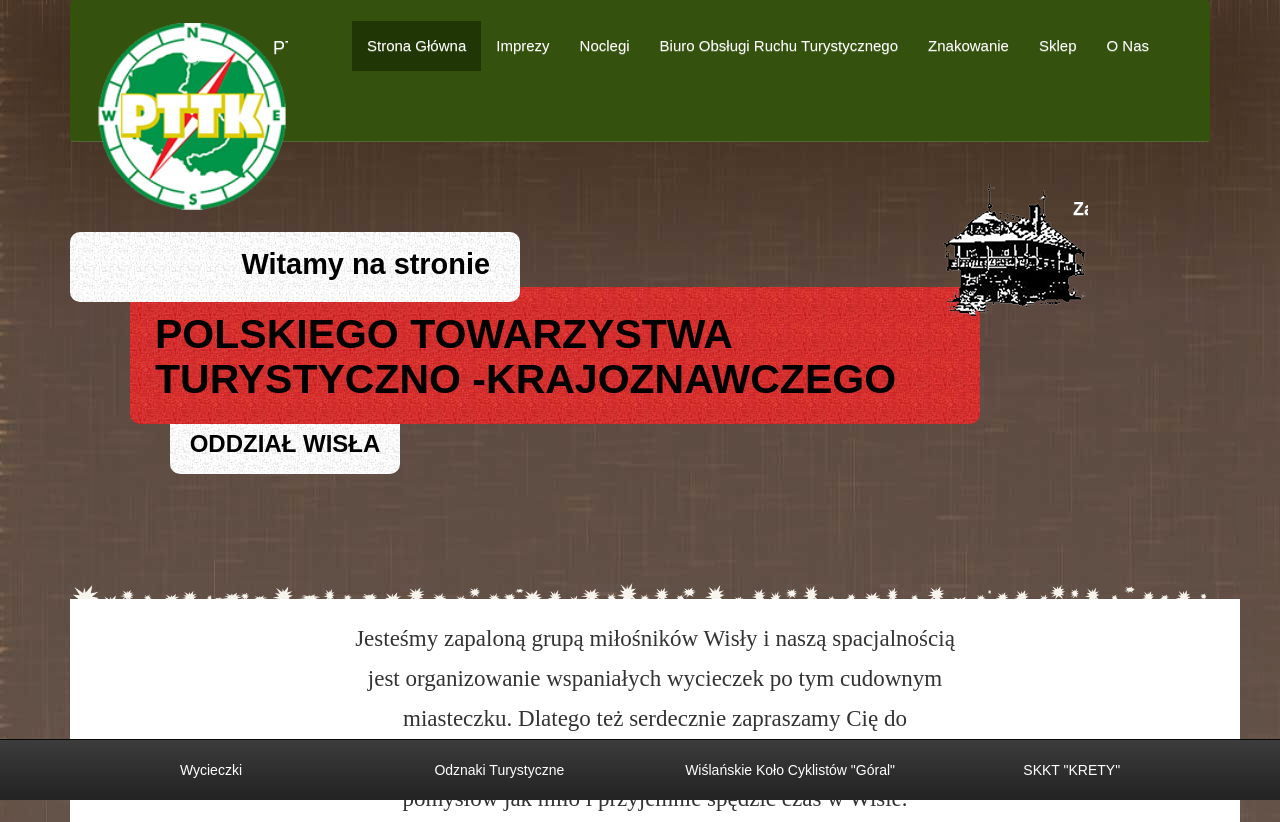
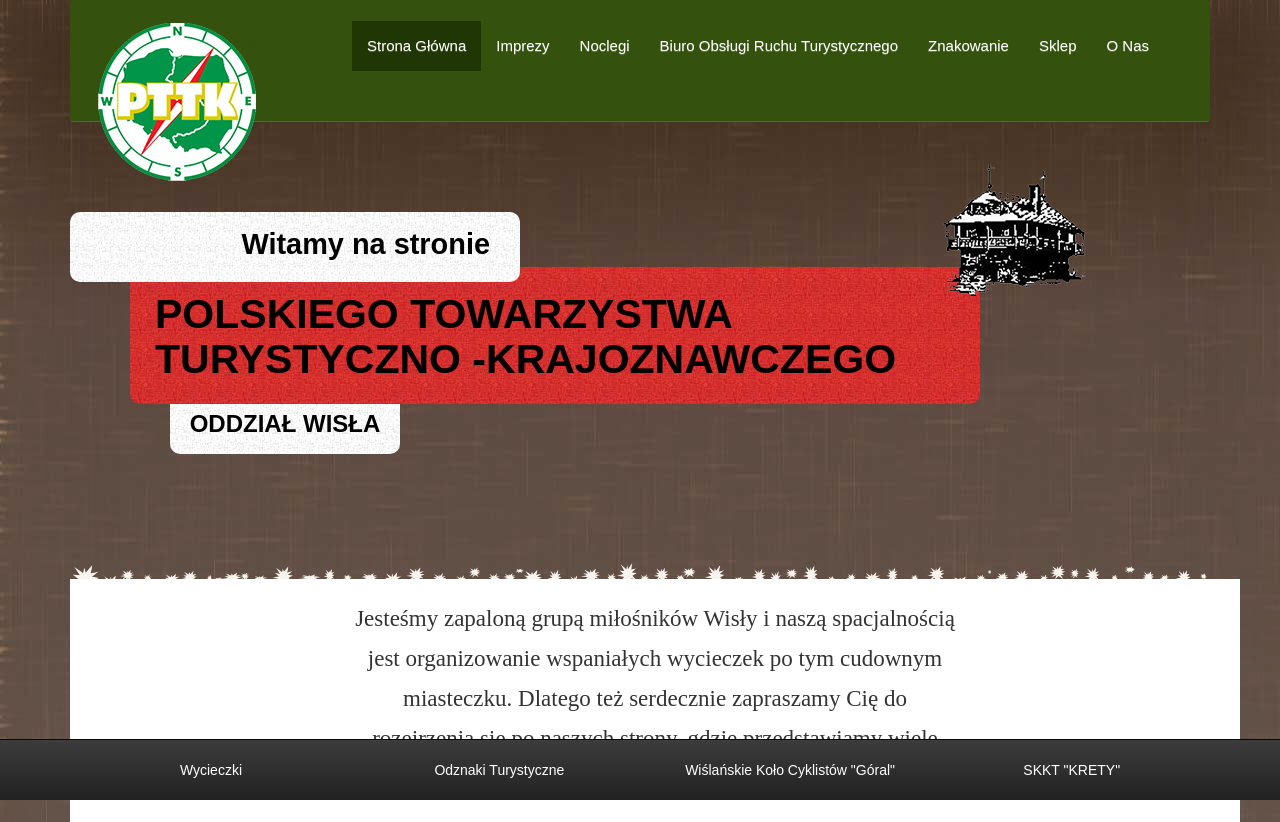
Before and after one commit to keloxius/pttk-wisla, a plain HTML site: page index.html in a window 1280 px wide. Shown: the top 822 px of the page. Drawn offline with nearby package versions, Linux system fonts and the light colour scheme; a web font is replaced by a local one.

Commit message:
Updated css for new images + vanish links text

```diff
--- a/css/pttk_styles.css
+++ b/css/pttk_styles.css
@@ -50,7 +50,7 @@
   z-index:          999;
 }
 .top_nav_menu {
-  padding:          20px 30px 70px 0;
+  padding:          20px 30px 50px 0;
 }
 
 /* Mainbox
@@ -114,13 +114,15 @@
 
 .main_logo {
   background: 	    url("../images/logo_pttk.png") no-repeat scroll 0 0 / 100% auto rgba(0, 0, 0, 0);
-  height: 			    325px;
-  width: 				    192px;
+  height: 			    158px;
+  width: 				    162px;
   margin-top: 	    22px;
   overflow: 		    hidden;
   text-indent: 	    100%;
   white-space: 	    nowrap;
   margin-left:      25px;
+  color:            #34510E;
+  text-shadow:      none;
 }
 
 
@@ -140,12 +142,14 @@
 
 .zameczek_logo{
   background:       url("../images/logo_zameczek.png") no-repeat scroll 0 0 / 100% auto rgba(0, 0, 0, 0);
-  height:           260px;
+  height:           133px;
   width:            145px;
   margin-top:       22px;
   overflow:         hidden;
   text-indent:      100%;
   white-space:      nowrap;
+  color:            rgba(0, 0, 0, 0);
+  text-shadow:      none;
 }
 
 .text_top, .text_middle, .text_bottom {
```
